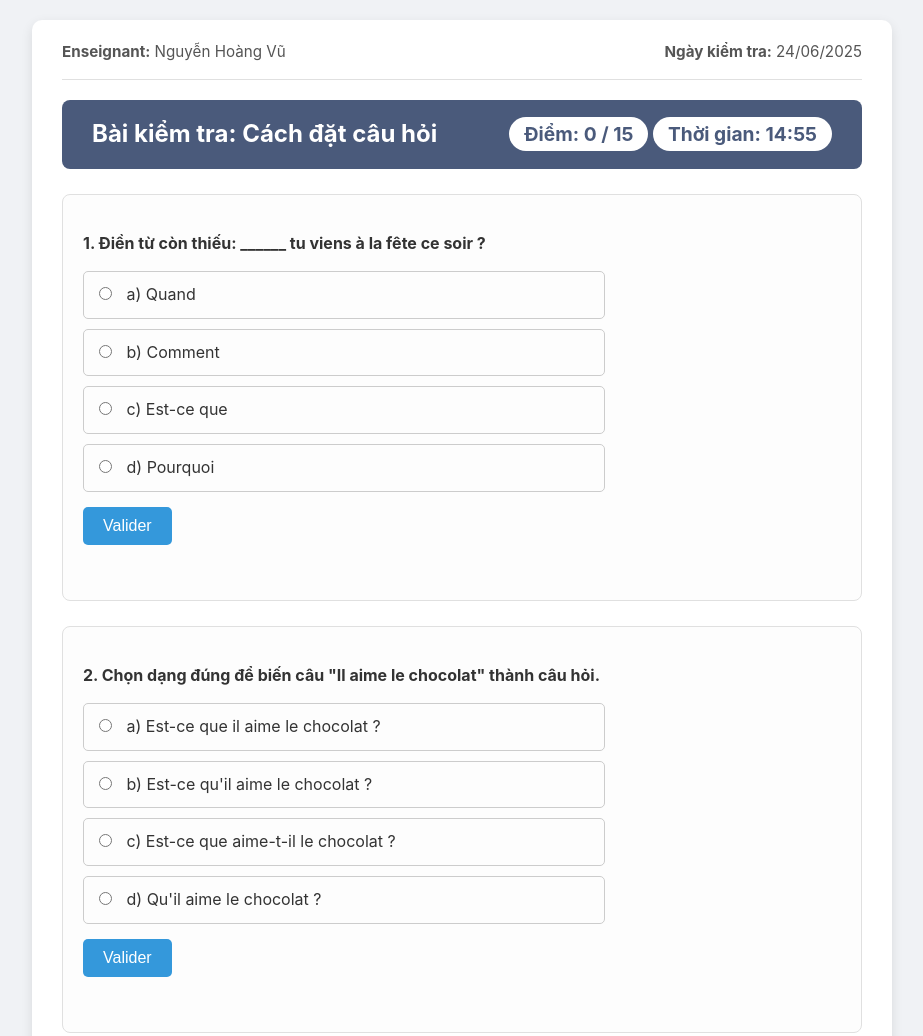
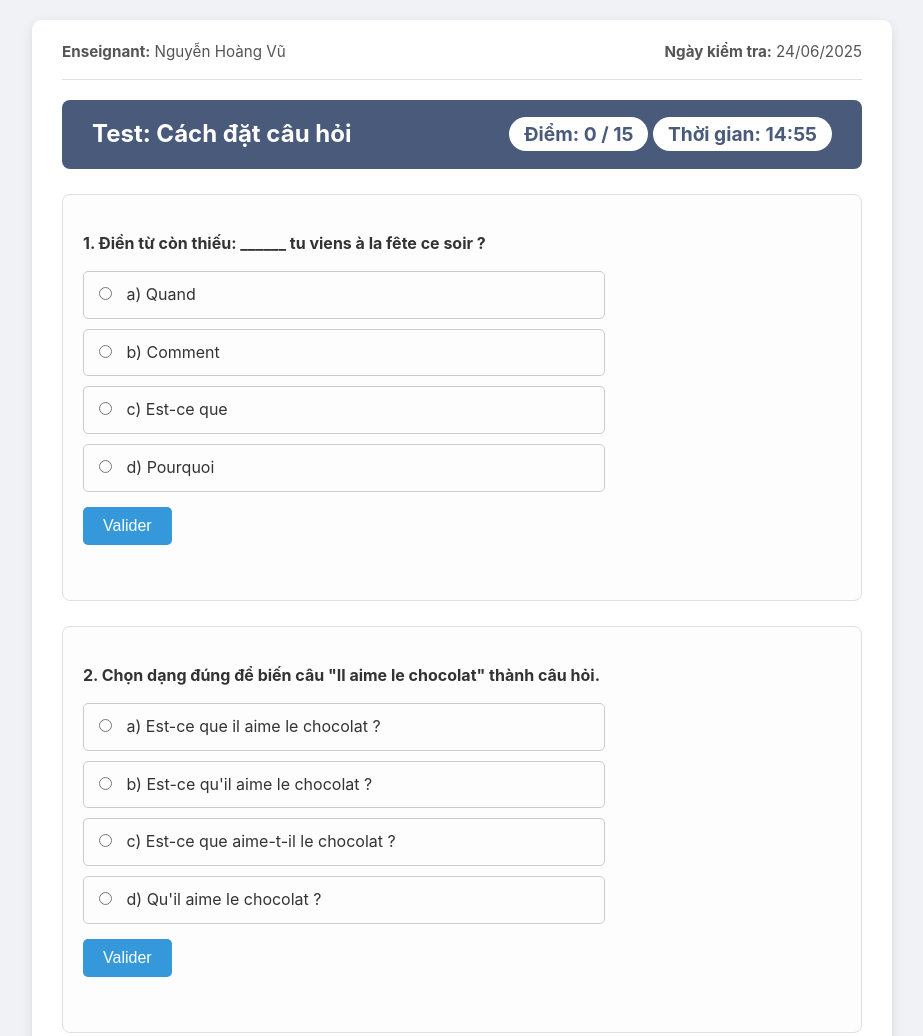
Before and after one commit to HoangVu-TiengPhap/tiengphap.github.io, a plain HTML site: page interrogation_01.html in a window 1280 px wide. Shown: the top 1036 px of the page, without its empty margins (178-1101 px from the left). Drawn offline with Linux system fonts and the light colour scheme.

Commit message:
interrogation_01.html

```diff
--- a/interrogation_01.html
+++ b/interrogation_01.html
@@ -175,7 +175,7 @@ Released under the MIT license: http://jsbin.mit-license.org
         </div>
 
         <div class="quiz-status-bar">
-            <h1>Bài kiểm tra: Cách đặt câu hỏi</h1>
+            <h1>Test: Cách đặt câu hỏi</h1>
             <div>
                 <span id="score-display">Điểm: 0 / 15</span>
                 <span id="timer-display">Thời gian: 15:00</span>
```
